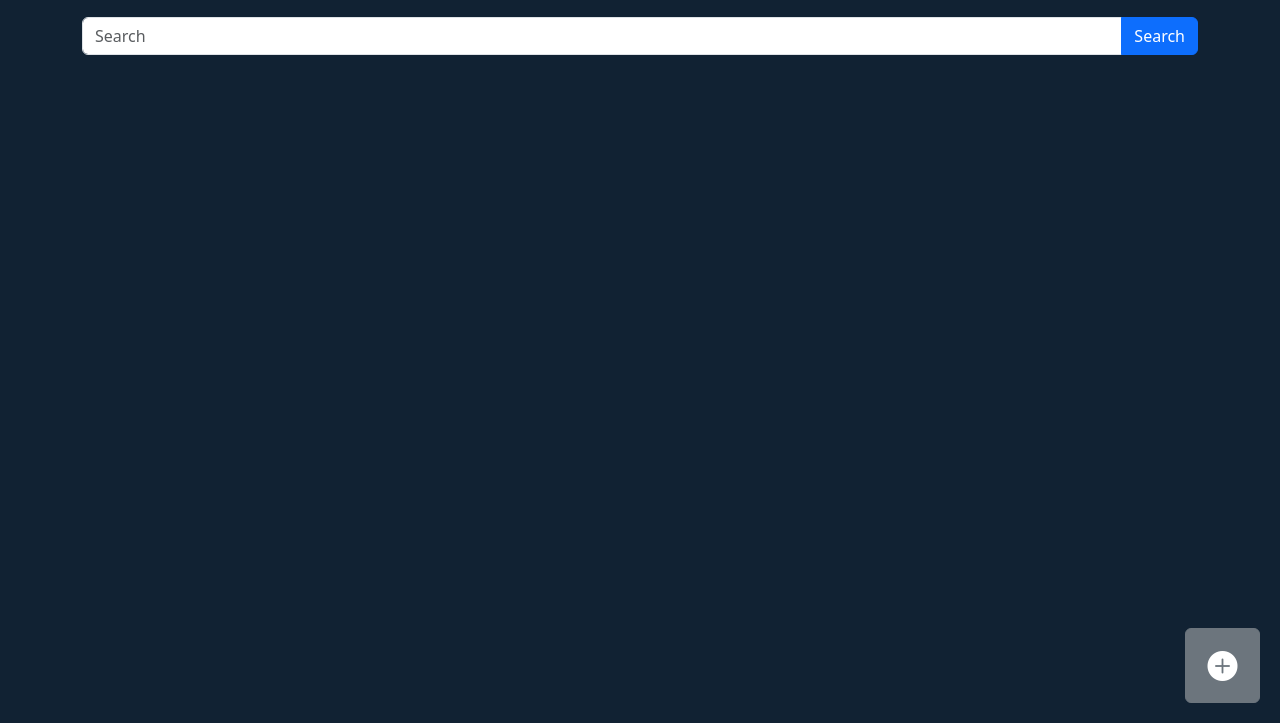
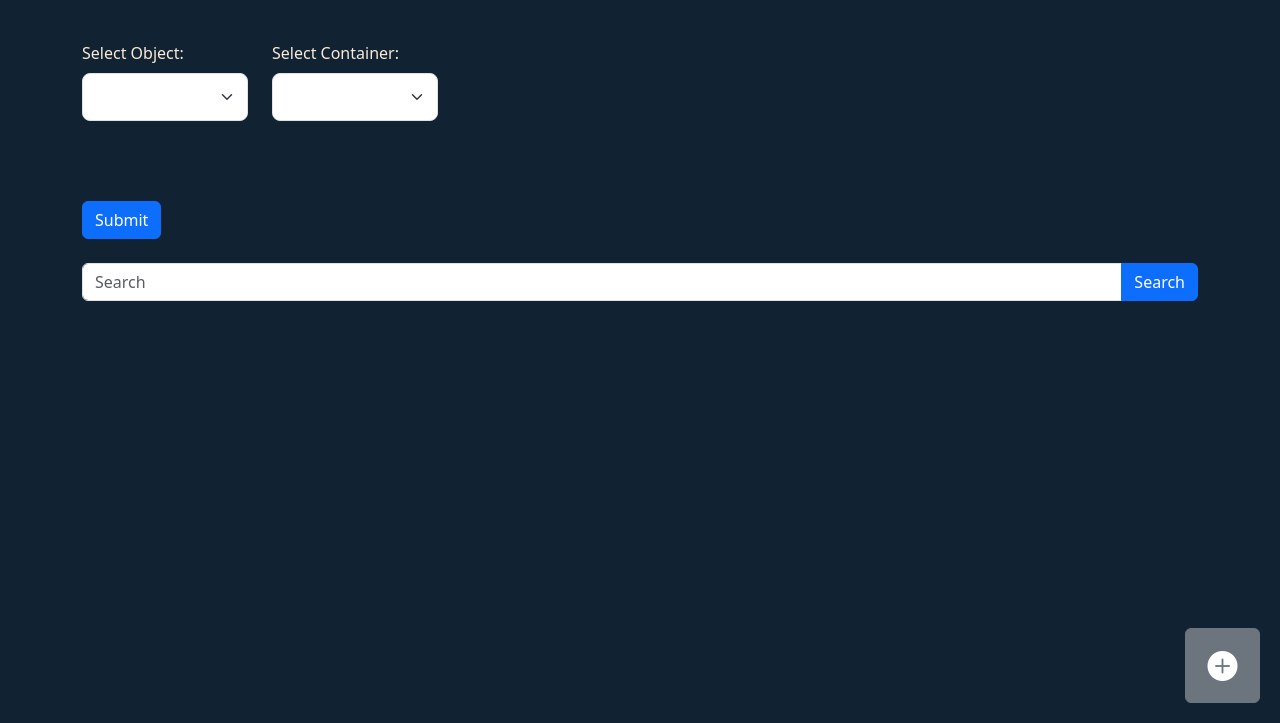
Before and after one commit to gulatiKK/item-locater, a website: page item-list.html in a window 1280 px wide. Shown: the part 77-800 px from the top of the page. Drawn offline with nearby package versions, Linux system fonts and the light colour scheme; no server answers; a small style sheet from the web is missing.

Commit message:
Update item-list.html

```diff
--- a/item-list.html
+++ b/item-list.html
@@ -4,6 +4,9 @@
     <meta charset="UTF-8">
     <meta http-equiv="X-UA-Compatible" content="IE=edge">
     <meta name="viewport" content="width=device-width, initial-scale=1.0">
+    <link href="https://cdn.jsdelivr.net/npm/bootstrap@5.3.0-alpha1/dist/css/bootstrap.min.css" rel="stylesheet" integrity="sha384-GLhlTQ8iRABdZLl6O3oVMWSktQOp6b7In1Zl3/Jr59b6EGGoI1aFkw7cmDA6j6gD" crossorigin="anonymous">
+    <link rel="stylesheet" href="https://cdnjs.cloudflare.com/ajax/libs/font-awesome/5.15.3/css/all.min.css" />
+    <link rel="stylesheet" href="https://cdnjs.cloudflare.com/ajax/libs/twitter-bootstrap/5.0.1/css/bootstrap.min.css" integrity="sha512-yxUu0bO5ZxSNV4de0yqMxMZb2jx3i85zPYIR5hAxH0CwpkzGlPz/ZfZllcOYN20oULtuMQ/htz+8y2gDJAZXnQ==" crossorigin="anonymous" referrerpolicy="no-referrer" />
     <link href="https://cdn.jsdelivr.net/npm/bootstrap@5.3.0-alpha1/dist/css/bootstrap.min.css" rel="stylesheet" integrity="sha384-GLhlTQ8iRABdZLl6O3oVMWSktQOp6b7In1Zl3/Jr59b6EGGoI1aFkw7cmDA6j6gD" crossorigin="anonymous">
     <title>Document</title>
 </head>
@@ -39,6 +42,28 @@
           &nbsp;<h3 style="color: antiquewhite;">--Related Objects and Containers:--</h3>
         <div class="objectTiles" id="TileBar">
         </div>
+    </div>
+    <div class="container mt-5 relation-window" id="relation-window">
+        <div class="row">
+            <div class="col-lg-2 mb-3">
+                <label style="color: antiquewhite;" for="object_selector" class="form-label">Select Object:</label>
+                <select id="object_selector" name="object_selector" class="form-select form-select-lg mb-3 animate_animated animatepulse animate_infinite">
+                </select>
+                <br>
+                <div style="color: antiquewhite;" id="object_info"></div>
+                <br>
+            </div>
+
+            <div class="col-lg-2 mb-3">
+                <label style="color: antiquewhite;" for="container_selector" class="form-label">Select Container:</label>
+                <select id="container_selector" name="container_selector" class="form-select form-select-lg mb-3 animate_animated animatepulse animate_infinite">
+                </select>
+                <br>
+                <div style="color: antiquewhite;" id="container_info"></div>
+            </div>
+        </div>
+
+        <button id="submit_button" class="btn btn-primary">Submit</button>
     </div>
 
     <div id="relationWindow" method="POST">
```
